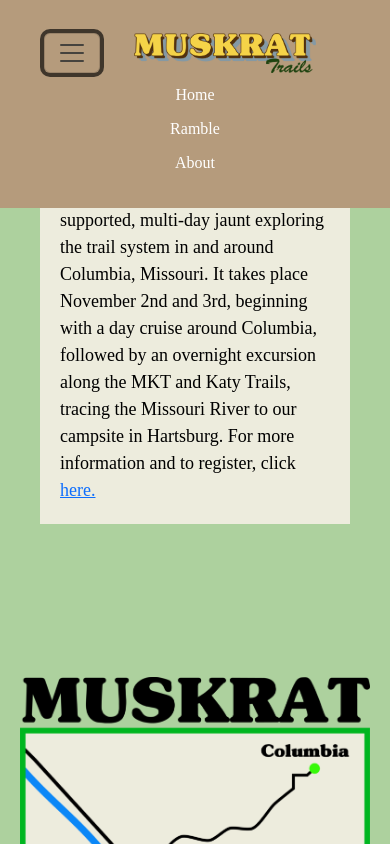
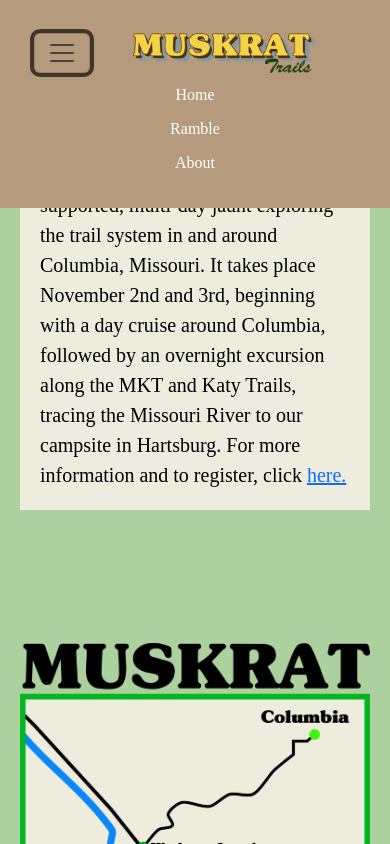
Before and after one commit to fzlglnn/muskrattrails.github.io, a website: page public/ramble.html in a window 390 px wide. Both pictures are taken after a click on the button "Toggle navigation". Shown: the top 844 px of the page. Drawn offline with nearby package versions, Linux system fonts and the light colour scheme.

Commit message:
more aesthetic adjustments and fixed burger menu stacking on small screens

```diff
--- a/public/styles.css
+++ b/public/styles.css
@@ -74,7 +74,7 @@
     justify-content: center;
     align-items: center;
     flex-direction: column;
-    margin-top: 50px;
+    margin-top: 70px;
     margin-bottom: 0px;
 }
 
@@ -84,14 +84,13 @@
     justify-content: center;
     align-items: center;
     flex-direction: column;
-    padding: 20px;
     margin: 0 auto;
 }
 
 /* Home text box */
 #home-text-box {
     font-family: 'Lora', serif;
-    font-size: 18px; /* Adjust the font size */
+    font-size: 20px; /* Adjust the font size */
     font-style:normal;
     font-weight: 500;
     color: rgb(0, 0, 0);
@@ -102,7 +101,7 @@
 }
 #ramble-text-box {
     font-family: 'Lora', serif;
-    font-size: 18px; /* Adjust the font size */
+    font-size: 20px; /* Adjust the font size */
     font-style:normal;
     font-weight: 500;
     color: rgb(0, 0, 0);
@@ -128,7 +127,7 @@
 /* Map styles */
 #map {
     width: 100%;
-    height: calc(100vh - 350px);
+    height: 75vh;
     z-index: 999;
 }
 
@@ -182,26 +181,23 @@
 
 .nav-link{
     margin: 0 10px;
-    width: auto;
+    /*width: auto;*/
     color: white !important;
     text-align: center;
     background-color:  rgba(181, 155, 124);
     font-family: 'Lora', serif;
-    display: inline-block;
-    padding: 5px 10px;
+    padding: 5px 5px !important;
+    display: inline-block !important;
+    transition: background-color 0.3s ease, padding 0.3s ease;
+
 }
 .nav-item{
     display: inline-block;
     text-align: center;
-    margin: 0;
-    padding: 0;
 }
 .nav-link:hover {
     background-color: rgba(161, 135, 104);
     color: #fff;
-    transition: background-color 0.3s ease, color 0.3s ease;
-   /* border-radius: 15px;
-    padding: 10px, 15px;*/
 }
 
 .navbar-nav .nav-link.active {
@@ -217,12 +213,12 @@
     flex-direction: column; /* Stacks the paragraph and iframe vertically */
     align-items: center; /* Center content horizontally */
     text-align: center; /* Center text in paragraph */
-    padding: 20px;
+    padding-top: 60px;
 }
 
 #about-blerb{
     font-family: 'Lora', serif;
-    font-size: 18px; /* Adjust the font size */
+    font-size: 20px; /* Adjust the font size */
     font-style:normal;
     font-weight: 500;
     color: rgb(0, 0, 0);
@@ -230,7 +226,6 @@
     background-color: #edecdd; /* Set the background to white */
     padding: 20px; /* Padding inside the text box */
     border: none; /* Remove the border */
-    /*box-shadow: 0 8px 8px rgba(0, 0, 0, 0.1); /* Optional: Add box shadow for depth */
     margin: 0 auto;
     margin-top: 30px;
     margin-bottom: 20px; /* Adds space between the paragraph and video */
@@ -246,7 +241,7 @@
 
 
 /* Responsive: Stack columns on smaller screens */
-@media (max-width: 1080px) {
+@media (max-width: 500px) {
     #main {
         flex-direction: column; /* Stack the map and text box vertically */
         gap: 20px;
@@ -267,19 +262,21 @@
     }
 
     .navbar-brand {
-        flex-grow: 1; /* Let the logo grow to fill available space */
+        flex-grow: 0; /* Let the logo grow to fill available space */
         text-align: center; /* Center the logo if necessary */
     }
 
     #nav-brand-logo {
-        max-width: 350px; /* Smaller max width for small screens */
+        max-width: 250px; /* Smaller max width for small screens */
         max-height: 40px; /* Smaller max height for small screens */
-        margin-left: 10px; /* Add some margin to space out from the burger menu */
+       /*margin-left: 10px; /* Add some margin to space out from the burger menu */
     }
 
     /* Optional: Adjust burger icon spacing */
     .navbar-toggler {
-        margin-right: 10px;
+        order: -1;
+        flex-grow: 0;
+        margin-left: -10px;
     }
 
     .navbar-collapse .nav-item {
@@ -293,9 +290,11 @@
         width: auto; /* Prevent it from taking full width */
     }
     .navbar-brand{
+        order: 0;
+        flex-grow: 1;
         display: inline-block;
         padding: 5px 10px;
-        width: auto;
+        max-width: 70%;
     }
 
 }
```
